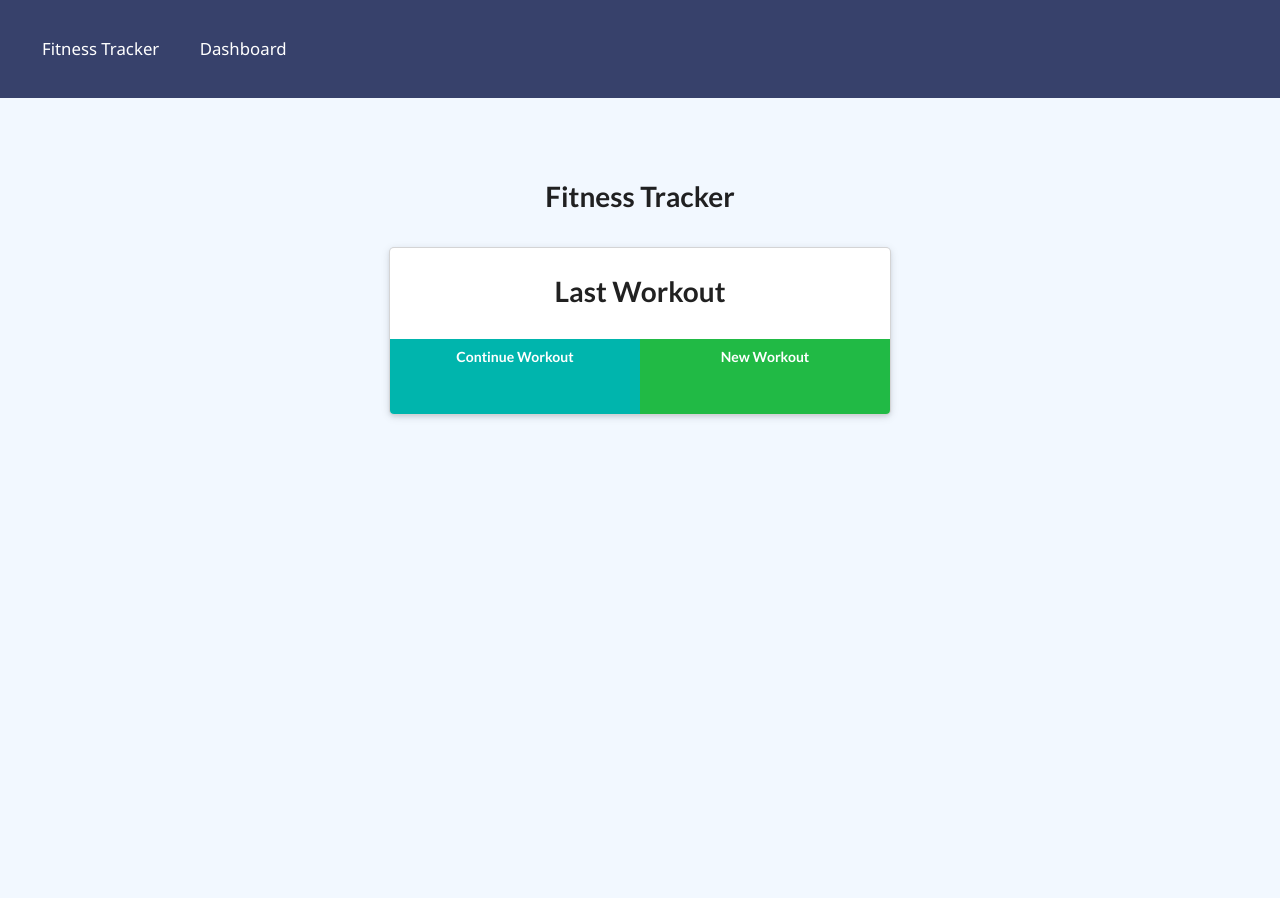
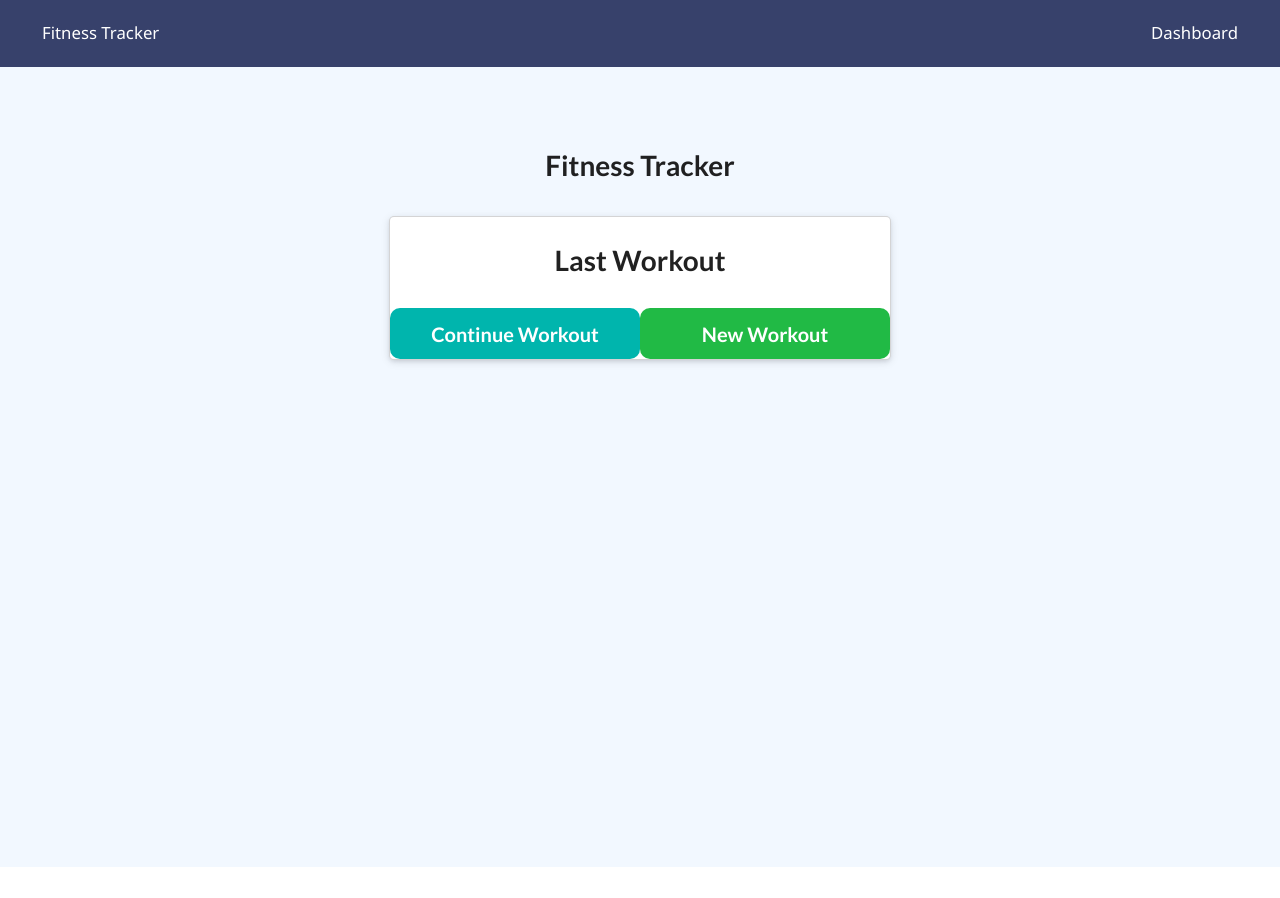
Before and after one commit to ydefrawi/Fitness-Tracker, a website: page public/index.html in a window 1280 px wide. After the commit the page ends 867 px from the top, so only its background shows below. Drawn offline with nearby package versions, Linux system fonts and the light colour scheme; no server answers.

Commit message:
minor styling

```diff
--- a/public/index.html
+++ b/public/index.html
@@ -12,7 +12,7 @@
 </head>
 
 <body>
-  <nav>
+  <nav class = navbar navbar-dark bg-primary>
     <a href="/">Fitness Tracker</a>
     <a href="/stats">Dashboard</a>
   </nav>
@@ -27,8 +27,8 @@
           <div>
             <div class="workout-stats"></div>
             <div class="buttons">
-              <a id="continue-btn btn-info" href="/exercise?" class="ui teal button">Continue Workout</a>
-              <a href="/exercise" class="ui green button">New Workout</a>
+              <a id="continue-btn" href="/exercise?" class=" btn-info ui teal button">Continue Workout</a>
+              <a id = "new-workout-btn" href="/exercise" class="ui green button">New Workout</a>
             </div>
           </div>
         </div>
--- a/public/style.css
+++ b/public/style.css
@@ -20,12 +20,12 @@
   background: rgb(55,65,107);
   color: #ffffff;
   padding: 24px;
-  line-height: 3;
+  line-height: 1;
   font-size: 1.2rem;
 }
 
 .button {
-  font-size: large;
+  font-size: 40px;
 
 }
 
@@ -36,6 +36,11 @@
   border-radius: 12px;
   text-decoration: none;
   color: inherit;
+}
+
+.ui.button, .ui.buttons .button, .ui.buttons .or {
+  font-size: 20px;
+
 }
 
 nav a {
@@ -403,20 +408,30 @@
 .prev-workout {
   text-align: center;
 }
+/*
+#continue-btn{
+  margin-right: 10px;
+}
+#new-workout-btn{
+  margin-left:10px;
+}  */
 
 .prev-workout .buttons {
+  align-content: space-between;
   display: flex;
-  height: 75px;
+  height: auto;
   margin-top: 30px;
 }
 
 .buttons .ui.button {
+  border-radius:10px;
   margin: 0;
   width: 50%;
 }
 
 .buttons {
   border-radius: 12px;
+  align-content: space-between;
 
 }
 
@@ -424,17 +439,17 @@
   padding: 10px;
 }
 
-.buttons .ui.button:first-child {
+/* .buttons .ui.button:first-child {
   border-top-left-radius: 0;
   border-top-right-radius: 0;
   border-bottom-right-radius: 0;
-}
+} */
 
-.buttons .ui.button:nth-child(2) {
+/* .buttons .ui.button:nth-child(2) {
   border-top-left-radius: 0;
   border-bottom-left-radius: 0;
   border-top-right-radius: 0;
-}
+} */
 
 .workout-type,
 .cardio-form,
```
